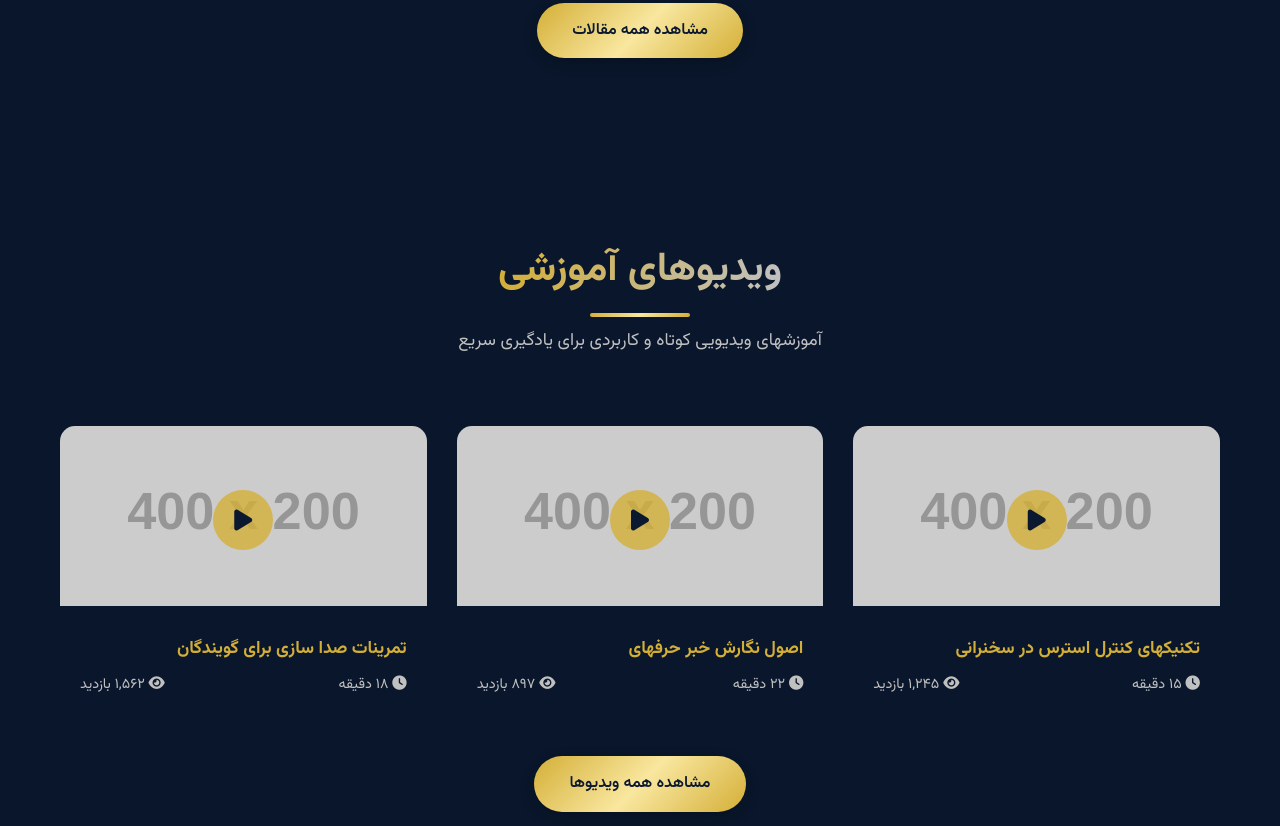
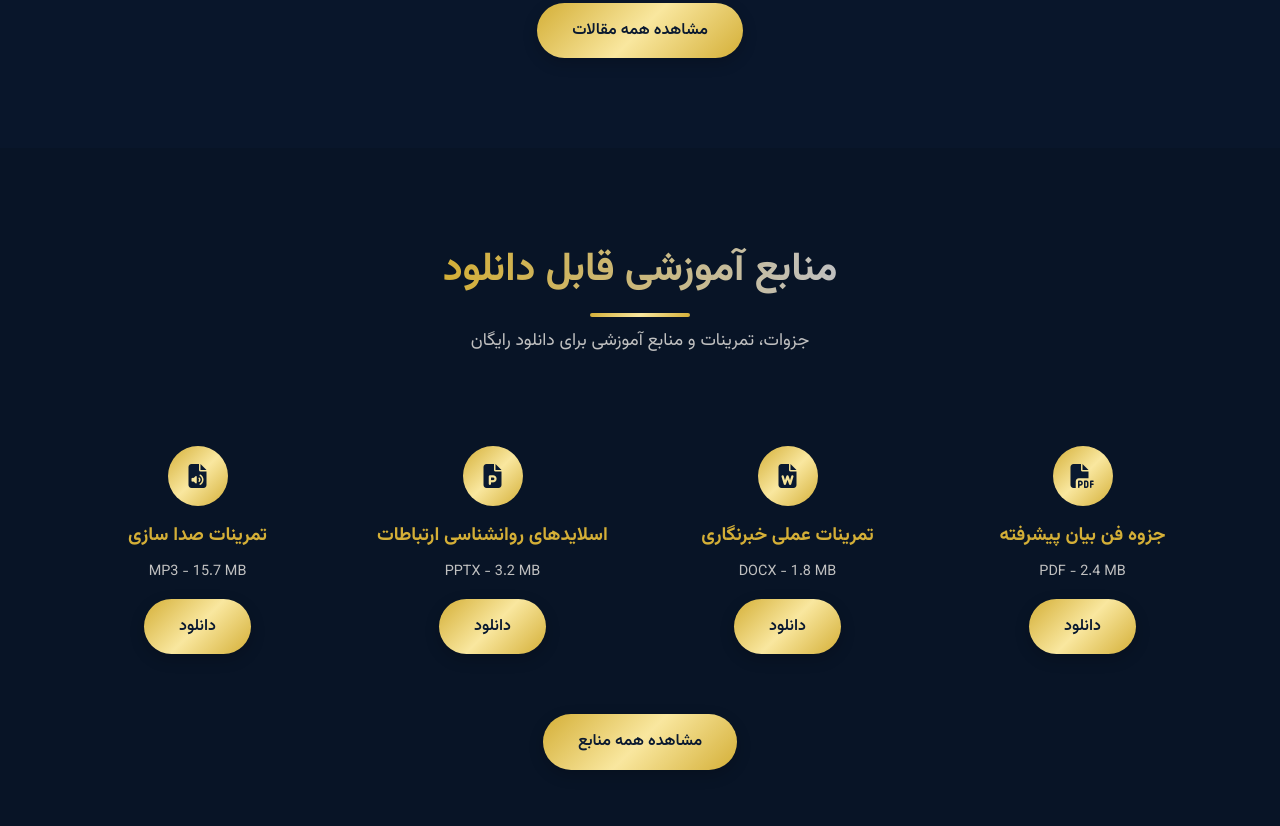
Before and after one commit to Bellalyaqoobi/sss111, a plain HTML site: page index.html in a window 1280 px wide. Shown: the part 7514-8340 px from the top of the page. Drawn offline with Linux system fonts and the light colour scheme; placeholder pictures from the web are drawn by us.

Commit message:
Update index.html

```diff
--- a/index.html
+++ b/index.html
@@ -991,68 +991,6 @@
         </section>
 
         <!-- بخش ویدیوهای آموزشی -->
-        <section id="videos" class="videos-section">
-            <div class="container">
-                <div class="section-title">
-                    <h2>ویدیوهای آموزشی</h2>
-                    <p>آموزشهای ویدیویی کوتاه و کاربردی برای یادگیری سریع</p>
-                </div>
-
-                <div class="videos-grid">
-                    <div class="video-card">
-                        <div style="position: relative;">
-                            <img src="https://via.placeholder.com/400x200/1e3a5f/ffffff?text=ویدیو+آموزشی" alt="ویدیو آموزشی" class="video-thumbnail lazy-image">
-                            <button class="video-play" aria-label="پخش ویدیو">
-                                <i class="fas fa-play"></i>
-                            </button>
-                        </div>
-                        <div class="video-content">
-                            <h3 class="video-title">تکنیکهای کنترل استرس در سخنرانی</h3>
-                            <div class="video-meta">
-                                <span><i class="fas fa-clock"></i> ۱۵ دقیقه</span>
-                                <span><i class="fas fa-eye"></i> ۱,۲۴۵ بازدید</span>
-                            </div>
-                        </div>
-                    </div>
-
-                    <div class="video-card">
-                        <div style="position: relative;">
-                            <img src="https://via.placeholder.com/400x200/0a1930/ffffff?text=ویدیو+تخصصی" alt="ویدیو تخصصی" class="video-thumbnail lazy-image">
-                            <button class="video-play" aria-label="پخش ویدیو">
-                                <i class="fas fa-play"></i>
-                            </button>
-                        </div>
-                        <div class="video-content">
-                            <h3 class="video-title">اصول نگارش خبر حرفهای</h3>
-                            <div class="video-meta">
-                                <span><i class="fas fa-clock"></i> ۲۲ دقیقه</span>
-                                <span><i class="fas fa-eye"></i> ۸۹۷ بازدید</span>
-                            </div>
-                        </div>
-                    </div>
-
-                    <div class="video-card">
-                        <div style="position: relative;">
-                            <img src="https://via.placeholder.com/400x200/2c3e50/ffffff?text=ویدیو+کاربردی" alt="ویدیو کاربردی" class="video-thumbnail lazy-image">
-                            <button class="video-play" aria-label="پخش ویدیو">
-                                <i class="fas fa-play"></i>
-                            </button>
-                        </div>
-                        <div class="video-content">
-                            <h3 class="video-title">تمرینات صدا سازی برای گویندگان</h3>
-                            <div class="video-meta">
-                                <span><i class="fas fa-clock"></i> ۱۸ دقیقه</span>
-                                <span><i class="fas fa-eye"></i> ۱,۵۶۲ بازدید</span>
-                            </div>
-                        </div>
-                    </div>
-                </div>
-
-                <div style="text-align: center; margin-top: 40px;">
-                    <a href="#videos-archive" class="btn">مشاهده همه ویدیوها</a>
-                </div>
-            </div>
-        </section>
 
         <!-- بخش منابع قابل دانلود -->
         <section id="downloads" class="downloads-section">
```
